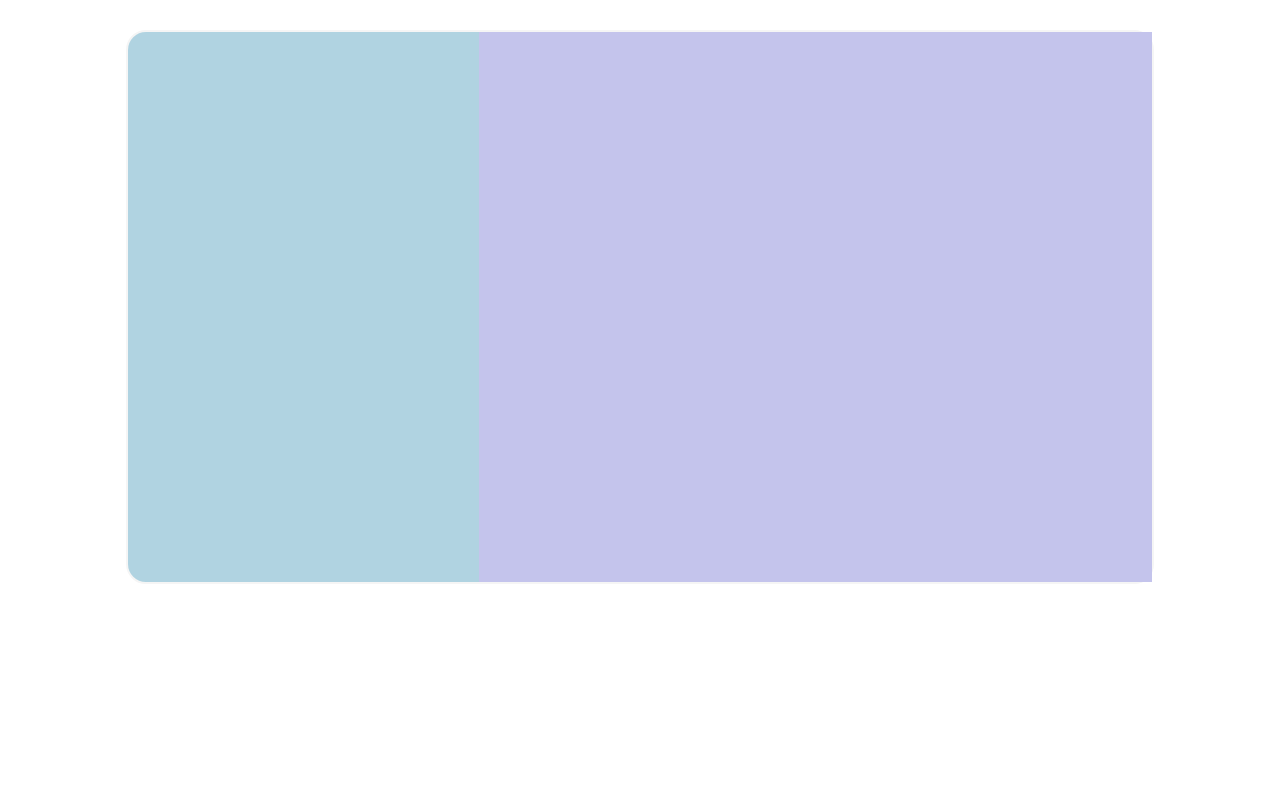
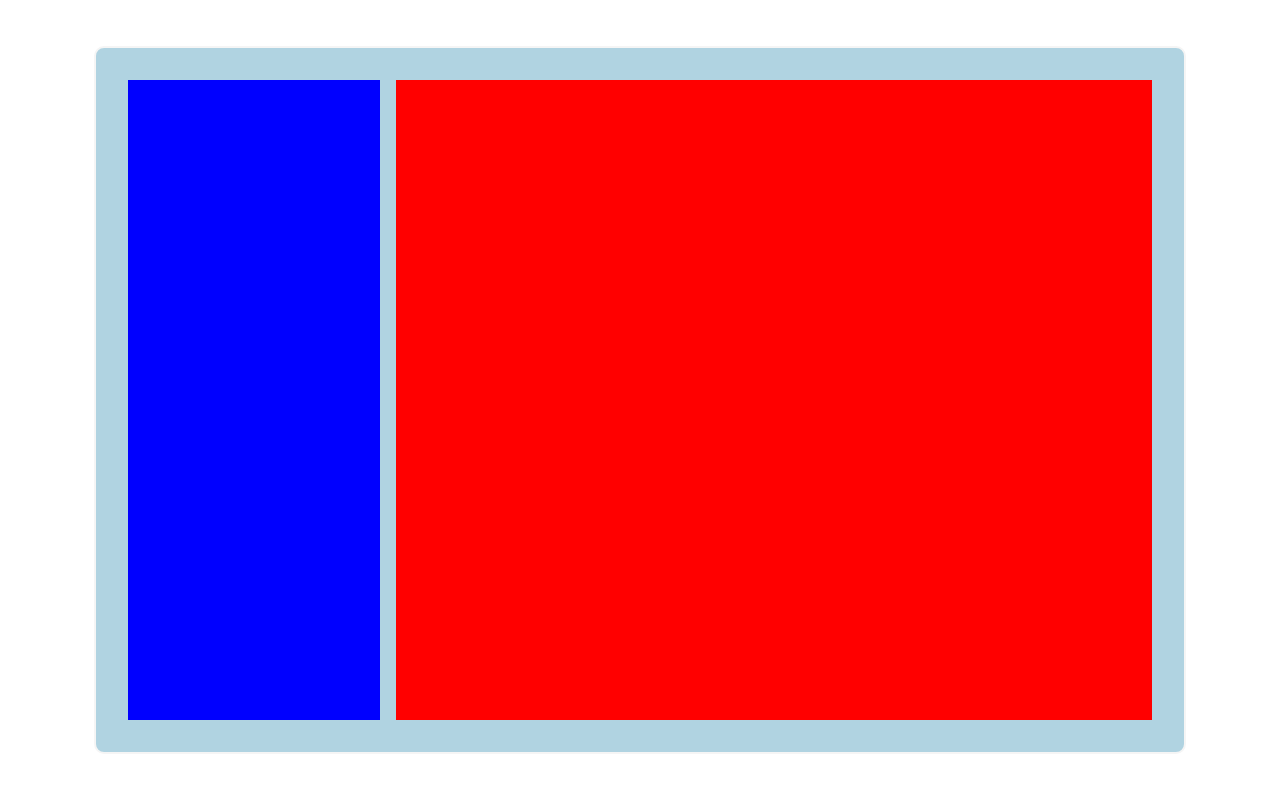
Before and after one commit to ValgusNguyen/weather-forecast, a Next.js app: page / in a window 1280 px wide. Shown: the top 790 px of the page. Built offline with nearby package versions, Linux system fonts and the light colour scheme.

Commit message:
style: center the card div

```diff
--- a/src/app/globals.css
+++ b/src/app/globals.css
@@ -8,9 +8,5 @@
 	outline: 0;
 	padding: 0;
 	margin: 0;
+	overflow: hidden;
 }
-
-body {
-	margin: 0;
-	font-family: 'Roboto', Arial !important;
-}
--- a/src/app/page.module.css
+++ b/src/app/page.module.css
@@ -1,49 +1,30 @@
-.container {
-	height: 550px;
-	width: 80%;
+.card__container {
+	height: 80vh;
+	width: 80vw;
 	background: rgb(176, 211, 225);
-	background-size: cover;
+	position: absolute;
+	top: 50%;
+	left: 50%;
+	transform: translate(-50%, -50%);
 	display: flex;
-	flex-direction: row;
-	margin: 30px auto;
+	align-items: center;
+	column-gap: 1rem;
+	padding: 2rem;
 	color: white;
 	border: 2px solid whitesmoke;
-	border-radius: 20px;
+	border-radius: 10px;
 }
 
-.rightSide {
-	padding: 25px 30px;
-	height: 500px;
-	width: 70%;
-	background-color: rgb(196, 196, 236);
-	z-index: 2;
+.card__containerRight {
+	flex: 3;
+	height: 100%;
+	width: 100%;
+	background: red;
 }
 
-.leftSide {
-	height: 550px;
-	width: 40%;
+.card__containerLeft {
+	flex: 1;
+	height: 100%;
+	width: 100%;
+	background: blue;
 }
-
-.second_container {
-	display: flex;
-	flex-direction: column;
-	justify-content: space-between;
-	align-items: center;
-	align-items: center;
-	height: 400px;
-	background-color: blue;
-}
-
-.third_Container {
-	padding: 10px 0px;
-}
-
-.header_Container {
-	display: flex;
-	flex-direction: column;
-}
-
-.header_Container h1 {
-	font-size: 50px;
-	border-bottom: 3px solid black;
-}
--- a/src/app/page.tsx
+++ b/src/app/page.tsx
@@ -7,9 +7,9 @@ export default function Home() {
 	const [forecast, setForecast] = useState();
 
 	return (
-		<div className={styles.container}>
-			<div className={styles.leftSide}></div>
-			<div className={styles.rightSide}></div>
+		<div className={styles.card__container}>
+			<div className={styles.card__containerLeft}></div>
+			<div className={styles.card__containerRight}></div>
 		</div>
 	);
 }
```
